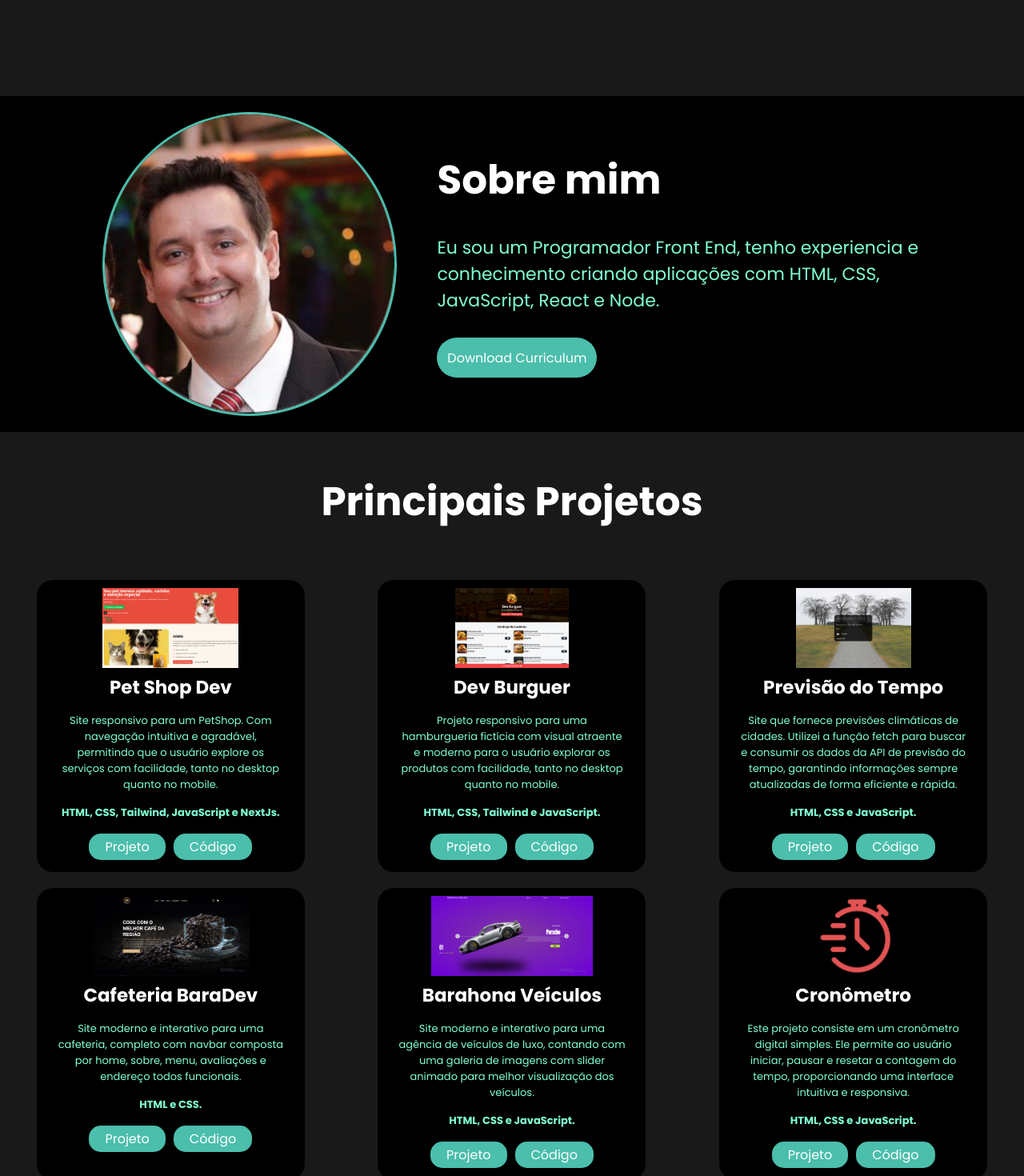
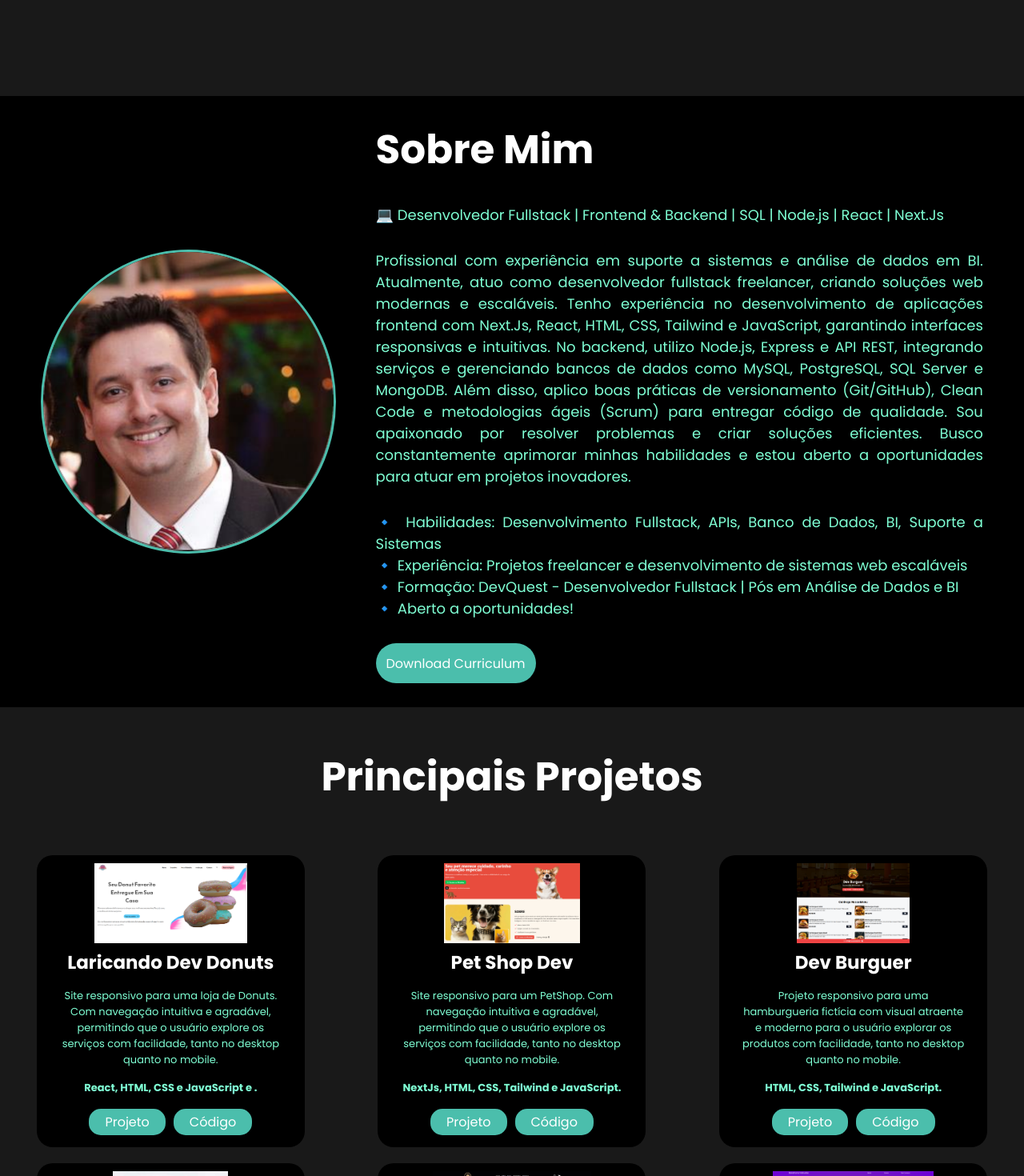
Before and after one commit to VitorBarahona/Portfolio, a React (Vite) app: page / in a window 1280 px wide. Shown: the part 680-2150 px from the top of the page at 80% size. Built offline with nearby package versions, Linux system fonts and the light colour scheme.

Commit message:
Adicionado Projeto Loja de Donuts

```diff
--- a/src/Components/Home/Home.jsx
+++ b/src/Components/Home/Home.jsx
@@ -1,13 +1,12 @@
 import './Home.css'
 import homegif from '../../assets/img/development.gif'
-// import { AnimatedBackground } from '../AnimatedBackground/AnimatedBackground'
+
 
 function Home() {
   return (
     <div id='home' className='home-Container'>
       <div className="home-my-name">
         <h1>Vitor <span>Barahona</span></h1>
-        {/* {AnimatedBackground} */}
         <h3>Desenvolvedor Front End</h3>
       </div>
       <div className="home-img">
--- a/src/Components/Navbar/NavBar.css
+++ b/src/Components/Navbar/NavBar.css
@@ -26,9 +26,7 @@
     .logo span {
         color: #4BBEAC;
     }
-    .navbar {
-        display: flex;
-    }
+
     .navbar a {
         position: relative;
         font-size: 18px;
@@ -51,8 +49,102 @@
     }
 }
 
+/* Estilos do menu hamburguer */
+.menu-hamburguer {
+    display: none;
+    position: absolute;
+    top: 40px;
+    right: 40px;
+    z-index: 4;
+}
+
+#menu-toggle {
+    display: none;
+}
+
+.menu-icon {
+    width: 35px;
+    height: 30px;
+    display: flex;
+    flex-direction: column;
+    justify-content: space-between;
+    z-index: 5;
+    position: relative;
+    cursor: pointer;
+}
+
+.linha {
+    height: 4px;
+    background-color: #4BBEAC;
+    border-radius: 2px;
+    transition: 0.3s;
+}
+
+/* Estilos do Menu */
+.overlay{
+    position: fixed;
+    top: 0;
+    left: 0;
+    width: 100%;
+    height: 100%;
+    background: rgba(0, 0, 0, 0.95);
+    z-index: 2;
+    transform: scale(0);
+    transition: 0.5s;
+}
+
+.menu {
+    position: absolute;
+    top: 50%;
+    right: 50%;
+    transform: translate(50%, -50%);
+    text-align: center;
+}
+
+.menu ul {
+    padding: 0;
+    margin: 0;
+    list-style: none;
+}
+
+.menu ul li {
+    margin: 20px 0;
+}
+
+.menu a {
+    text-decoration: none;
+    font-size: 2rem;
+    color: #fff;
+    transition: 0.3s;
+}
+
+.menu a:hover {
+    color: #fff;
+}
+
+/* Animação */
+#menu-toggle:checked + .menu-icon .linha:nth-child(1) {
+    transform: rotate(45deg) translate(13px, 13px);
+}
+
+#menu-toggle:checked + .menu-icon .linha:nth-child(2) {
+    opacity: 0;
+}
+
+#menu-toggle:checked + .menu-icon .linha:nth-child(3) {
+    transform: rotate(-45deg) translate(5px, -5px);
+}
+
+#menu-toggle:checked ~ .overlay {
+    transform: scale(1);
+}
+
 @media (max-width: 750px) {
     .navbar {
-        flex-direction: column;
+        display: none;
+
+    }
+    .menu-hamburguer {
+        display: flex;
     }
 }
--- a/src/Components/Navbar/NavBar.jsx
+++ b/src/Components/Navbar/NavBar.jsx
@@ -1,11 +1,11 @@
-import './NavBar.css'
-import logo from '../../assets/img/FotoVitor.png'
+import "./NavBar.css";
+import logo from "../../assets/img/FotoVitor.png";
 
 const NavBar = () => {
   return (
     <header className="header">
       <div className="logo">
-                <a href="/" className='logo'>
+        <a href="/" className="logo">
           <img src={logo} alt="FotoLogo" />
           Portfó<span>lio</span>
         </a>
@@ -17,8 +17,37 @@ const NavBar = () => {
         <a href="/#projetos">Projetos</a>
         <a href="/#contato">Contato</a>
       </nav>
+
+      <div className="menu-hamburguer">
+        {/* <!-- Funcionad com Chekbox -> Checado = menu aberto, se não = menu fechado --> */}
+        <input type="checkbox" id="menu-toggle" />
+        <label htmlFor="menu-toggle" className="menu-icon">
+          <div className="linha"></div>
+          <div className="linha"></div>
+          <div className="linha"></div>
+        </label>
+
+        <div className="overlay">
+          <nav className="menu">
+            <ul>
+              <li>
+                <a href="/#home">Home</a>
+              </li>
+              <li>
+                <a href="/#sobre">Sobre</a>
+              </li>
+              <li>
+                <a href="/#projetos">Projetos</a>
+              </li>
+              <li>
+                <a href="/#contato">Contato</a>
+              </li>
+            </ul>
+          </nav>
+        </div>
+      </div>
     </header>
-    )
-}
+  );
+};
 
-export default NavBar
+export default NavBar;
--- a/src/Components/Projetos/ProjectsList.js
+++ b/src/Components/Projetos/ProjectsList.js
@@ -6,14 +6,24 @@ import logoCafeteria from '../../assets/img/Cafeteria-Screen.png'
 import logoPrevTemp from '../../assets/img/PrevTemp-Screen.png'
 import logoDevBuguer from '../../assets/img/DevBurguer-Screen.png'
 import logoPetShopDev from '../../assets/img/PetShoDev-Screen.png'
+import logoLaricandoDevDonuts from '../../assets/img/logoLaricandoDevDonuts.png'
 
 export const projectList = [
+    {
+        id: 9,
+        img: logoLaricandoDevDonuts,
+        name: "Laricando Dev Donuts",
+        description: "Site responsivo para uma loja de Donuts. Com navegação intuitiva e agradável, permitindo que o usuário explore os serviços com facilidade, tanto no desktop quanto no mobile.",
+        tecnologias: "React, HTML, CSS e JavaScript e .",
+        projectLink: "https://projeto-loja-de-donuts.vercel.app/",
+        projectCode: "https://github.com/VitorBarahona/ProjetoLojaDeDonuts",
+    },
     {
         id: 8,
         img: logoPetShopDev,
         name: "Pet Shop Dev",
         description: "Site responsivo para um PetShop. Com navegação intuitiva e agradável, permitindo que o usuário explore os serviços com facilidade, tanto no desktop quanto no mobile.",
-        tecnologias: "HTML, CSS, Tailwind, JavaScript e NextJs.",
+        tecnologias: "NextJs, HTML, CSS, Tailwind e  JavaScript.",
         projectLink: "https://projeto-pet-shop-dev.vercel.app/",
         projectCode: "https://github.com/VitorBarahona/ProjetoPetShopDev",
     },
--- a/src/Components/Sobre/Sobre.css
+++ b/src/Components/Sobre/Sobre.css
@@ -1,7 +1,7 @@
 .sobre-Container {
     height: 100%;
     width: 100%;
-    padding: 20px 10%;
+    padding: 30px 4%;
     background: black;
     display: flex;
     justify-content: space-between;
@@ -25,13 +25,15 @@
         h2 {
             color: #ffffff;
             font-size: 50px;
+
         }
 
         p {
             color: aquamarine;
-            font-size: 22px;
+            font-size: 18px;
             margin-top: 30px;
             margin-bottom: 30px;
+            text-align: justify;
         }
 
         button {
@@ -64,21 +66,15 @@
         flex-direction: column;
         text-align: center;
         padding: 30px 5%;
-    }
 
-    .foto-sobre {
-        display: flex;
-        justify-content: center;
-        align-items: center;
-    }
-    .foto-sobre img {
-        display: flex;
-        justify-content: center;
-        align-items: center;
-        text-align: center;
-        height: 300px;
-        border-radius: 100%;
-        border: 3px solid #4BBEAC;
+        .descr-sobre {
+            h2 {
+                font-size: 40px;
+            };
 
+            p {
+                font-size: 16px;
+            }
+        }
     }
 }
--- a/src/Components/Sobre/Sobre.jsx
+++ b/src/Components/Sobre/Sobre.jsx
@@ -1,21 +1,61 @@
-import './Sobre.css'
-import fotoSobre from '../../assets/img/FotoVitor.png'
-import CurriculumVitae from '../../assets/cv/CurriculumVitorBarahonaFrontEnd.pdf'
+import "./Sobre.css";
+import fotoSobre from "../../assets/img/FotoVitor.png";
+import CurriculumVitae from "../../assets/cv/CurriculumVitorBarahonaFrontEnd.pdf";
 
 function Sobre() {
   return (
-    <div id='sobre' className='sobre-Container'>
-        <div className="foto-sobre">
-          <img src={fotoSobre} alt="" />
-        </div>
-        <div className="descr-sobre">
-          <h2>Sobre mim</h2>
-          <p>Eu sou um Programador Front End, tenho experiencia e conhecimento criando aplicações com HTML, CSS,
-            JavaScript, React e Node.</p>
-          <button><a href={CurriculumVitae} target="_blank">Download Curriculum</a></button>
-        </div>
+    <div id="sobre" className="sobre-Container">
+      <div className="foto-sobre">
+        <img src={fotoSobre} alt="" />
       </div>
-  )
+      <div className="descr-sobre">
+        <h2>Sobre Mim</h2>
+        <p>
+          💻 Desenvolvedor Fullstack | Frontend & Backend | SQL | Node.js |
+          React | Next.Js
+        </p>
+        <p>
+          Profissional com experiência em suporte a sistemas e análise de dados
+          em BI. Atualmente, atuo como
+          desenvolvedor fullstack freelancer, criando soluções web modernas e
+          escaláveis. Tenho experiência no desenvolvimento de aplicações
+          frontend com Next.Js, React, HTML, CSS, Tailwind e JavaScript,
+          garantindo interfaces responsivas e intuitivas. No backend, utilizo
+          Node.js, Express e API REST, integrando serviços e gerenciando bancos
+          de dados como MySQL, PostgreSQL, SQL Server e MongoDB. Além disso,
+          aplico boas práticas de versionamento (Git/GitHub), Clean Code e
+          metodologias ágeis (Scrum) para entregar código de qualidade. Sou
+          apaixonado por resolver problemas e criar soluções eficientes. Busco
+          constantemente aprimorar minhas habilidades e estou aberto a
+          oportunidades para atuar em projetos inovadores.
+        </p>
+        {/* <p>
+          🔹 Habilidades: Desenvolvimento Fullstack, APIs, Banco de Dados, BI,
+          Suporte a Sistemas
+        </p>
+        <p>🔹 Experiência: Projetos freelancer e
+        desenvolvimento de sistemas web escaláveis</p>
+        <p>
+          🔹 Formação: DevQuest - Desenvolvedor Fullstack | Pós em Análise de Dados e BI
+        </p>
+        <p>🔹 Aberto a oportunidades!</p> */}
+
+        <p>
+          🔹 Habilidades: Desenvolvimento Fullstack, APIs, Banco de Dados, BI, Suporte a Sistemas <br />
+          🔹 Experiência: Projetos freelancer e desenvolvimento de sistemas web escaláveis <br />
+          🔹 Formação: DevQuest - Desenvolvedor Fullstack | Pós em Análise de Dados e BI <br />
+          🔹 Aberto a oportunidades!
+        </p>
+
+
+        <button>
+          <a href={CurriculumVitae} target="_blank">
+            Download Curriculum
+          </a>
+        </button>
+      </div>
+    </div>
+  );
 }
 
-export default Sobre
+export default Sobre;
```
Also changed, not shown: src/assets/img/logoLaricandoDevDonuts.png (added). Lines whose indentation alone changed are shown as unchanged.
